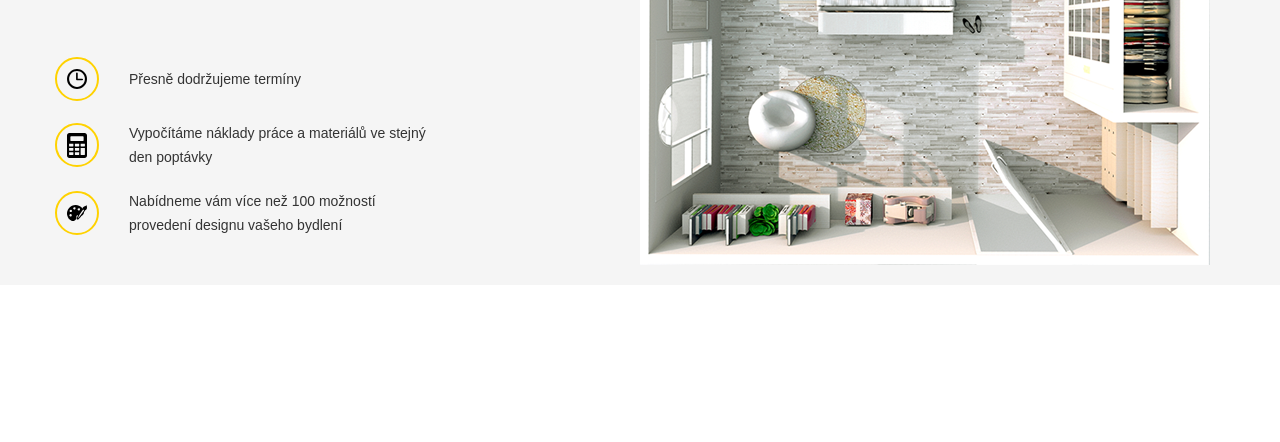
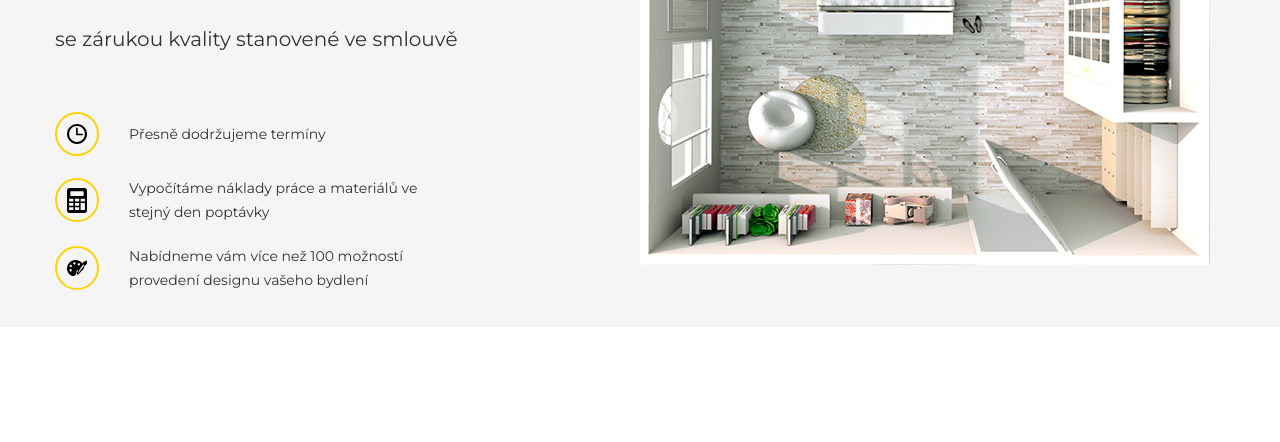
Before and after one commit to moomo1976/build, a website: page src/index.html in a window 1280 px wide. Shown: the part 358-800 px from the top of the page. Drawn offline with Linux system fonts and the light colour scheme.

Commit message:
napojeni google font - Monserrat do projektu

```diff
--- a/src/index.html
+++ b/src/index.html
@@ -4,6 +4,9 @@
     <meta charset="UTF-8">
     <meta name="viewport" content="width=device-width, initial-scale=1.0">
     <title>Hlavní název</title>
+    <link rel="preconnect" href="https://fonts.googleapis.com">
+    <link rel="preconnect" href="https://fonts.gstatic.com" crossorigin>
+    <link href="https://fonts.googleapis.com/css2?family=Montserrat:ital,wght@0,100..900;1,100..900&display=swap" rel="stylesheet">
 <link rel="stylesheet" href="css/normalize.css">
 <link rel="stylesheet" href="css/style.css">
 </head>
--- a/src/sass/style.sass
+++ b/src/sass/style.sass
@@ -2,7 +2,7 @@
 
 
 body
-    font-family: sans-serif
+    font-family: 'Montserrat'
 img
     max-width:  100%
 
```
Also changed, not shown: src/css/style.css, 1 other file.
